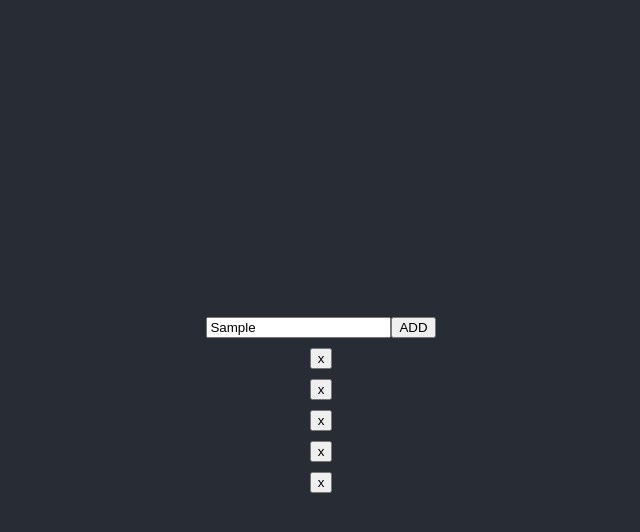
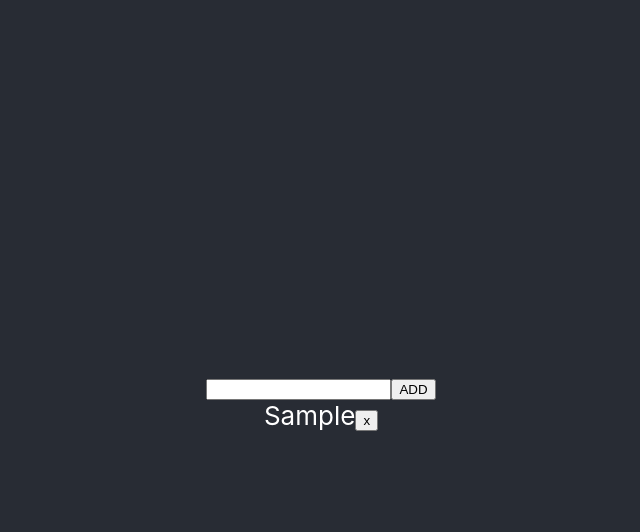
Before and after one commit to jenkincstang/my-app-test, a React (Create React App) app: page / in a window 1280 px wide. Both pictures are taken after typing "Sample" into the empty fields and a click on the button "ADD". Shown: the top 532 px of the page, without its empty margins (319-959 px from the left). Built offline with nearby package versions, Linux system fonts and the light colour scheme.

Commit message:
[todolist][jenkin] feature: add line-through style

```diff
--- a/src/component/ToDoInput/index.jsx
+++ b/src/component/ToDoInput/index.jsx
@@ -2,16 +2,36 @@ import React from "react";
 import PropTypes from 'prop-types';
 import { connect } from "react-redux";
 
-class ToDoInput extends React.Component{
-    constructor(props){
+class ToDoInput extends React.Component {
+    constructor(props) {
         super(props);
-        this.state = {};
+        console.log(props)
+        this.state = { value: "" };
     }
 
-    render(){
+    handleChange = (event) => {
+        this.setState({value: event.target.value});
+    }
+
+    addItem = () => {
+        this.props.addItem(this.state.value);
+        this.setState({value: ""});
+    }
+
+    render() {
+        console.log(this.state.value);
         return (<div>
-        <input></input><button>ADD</button>
+            <input type="text" value={this.state.value} onChange={this.handleChange}></input><button onClick={this.addItem}>ADD</button>
         </div>)
     }
 }
-export default ToDoInput
+
+
+
+const mapDispatchToProps = (dispatch) => ({
+    // onIncrement: () => dispatch({type: 'INCREMENT'}),
+    addItem: (value) => dispatch({type: "ADD_ITEM", value}),
+    deleteItem: (index) => dispatch({type: 'DELETE_ITEM', index})
+})
+
+export default connect(null, mapDispatchToProps)(ToDoInput)
--- a/src/component/ToDoItem/index.jsx
+++ b/src/component/ToDoItem/index.jsx
@@ -5,16 +5,32 @@ import { connect } from "react-redux"
 class ToDoItem extends React.Component {
     constructor(props) {
         super(props);
-        this.state = {}
+        this.state = { completed: false }
     }
 
+    deleteItem = () => {
+        this.props.deleteItem(this.props.index);
+    }
 
-    render () {
+    changeComplete = () => {
+        this.setState((prevState) => ({
+            completed: !prevState.completed
+        }))
+    }
+
+    render() {
         return <div>
-            <label>{this.props.value}</label>
-            <button>x</button>
+            <label style={{
+                textDecoration: this.state.completed ? 'line-through' : 'none'
+            }} onClick={this.changeComplete}>{this.props.value}</label>
+            <button onClick={this.deleteItem}>x</button>
         </div>
     }
 }
 
-export default ToDoItem;
+const mapDispatchToProps = (dispatch) => ({
+    deleteItem: (index) => dispatch({ type: 'DELETE_ITEM', index })
+})
+
+
+export default connect(null, mapDispatchToProps)(ToDoItem);
--- a/src/component/ToDoList/index.jsx
+++ b/src/component/ToDoList/index.jsx
@@ -1,22 +1,38 @@
 import React from "react";
 import ToDoItem from "../ToDoItem";
+import ToDoInput from "../ToDoInput"
+import { connect } from "react-redux";
 
 class ToDoList extends React.Component {
-    constructor(props){
+    constructor(props) {
         super(props);
-        this.state = {size:5};
+        this.state = {};
     }
 
-    render(){
-        const initArray = [...Array(this.state.size).keys()];
+    render() {
+        console.log(this.props.items);
         return (<div>
             {
-                initArray.map(key => <ToDoItem
+                this.props.items.map((item, index) => <ToDoItem
 
-                  value=""  key={key} />)
+                    value={item} index={index} key={index} />)
             }
+
         </div>)
+    }
+
+    // addItem = () => {
+    //     this.state.map((item) => {})
+    // }
+}
+
+const mapStateToProps = (state) => {
+    console.log(state);
+    return {
+        items: state.todoItems
     }
 }
 
-export default ToDoList;
+export default connect(mapStateToProps)(ToDoList)
+
+// export default ToDoList;
--- a/src/reducers/index.js
+++ b/src/reducers/index.js
@@ -1,8 +1,20 @@
-export default (state = 0, action) => {
+export default (state = {todoItems:[]}, action) => {
   console.log(action);
   switch (action.type) {
-    case 'INCREMENT':
-      return state + 1
+    case 'ADD_ITEM':{
+      console.log(action.value);
+      return {
+        todoItems: [...state.todoItems, action.value]
+      }
+    }
+
+    case 'DELETE_ITEM': {
+      return {
+        todoItems: state.todoItems.filter((todoItem, index) =>
+            index != action.index
+        )
+      }
+    }
     case 'DECREMENT':
       return state - 1
     case "UNMOUNT_COUNTER":
```
